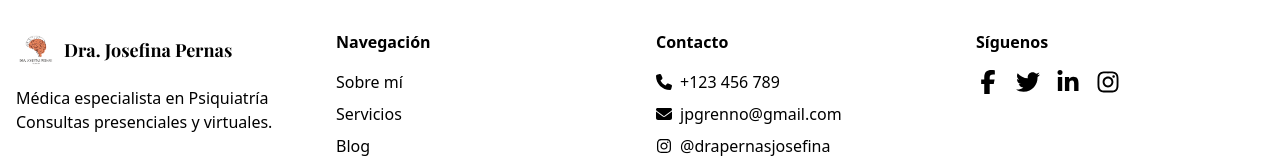
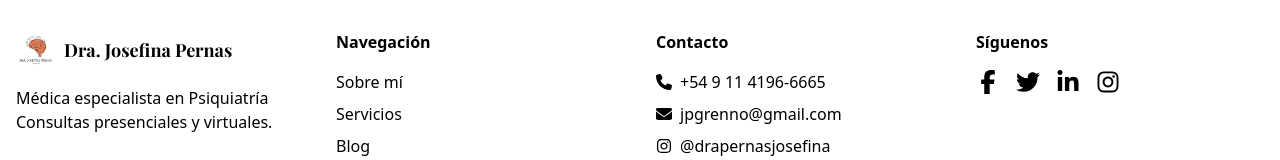
Before and after one commit to clientesweb/drpernasjosefina, a Next.js app: page /about in a window 1280 px wide. Shown: the part 1567-1727 px from the top of the page. Built offline with nearby package versions, Linux system fonts and the light colour scheme; a web font is replaced by a local one.

Commit message:
Actualizar footer.tsx

```diff
--- a/components/footer.tsx
+++ b/components/footer.tsx
@@ -47,7 +47,7 @@ Consultas presenciales y virtuales.
             <div className="space-y-2">
               <a href="tel:+54 9 11 4196-6665" className="flex items-center text-muted-foreground hover:text-primary">
                 <FontAwesomeIcon icon={faPhone} className="h-4 w-4 mr-2" />
-                +123 456 789
+                +54 9 11 4196-6665
               </a>
               <a href="mailto:jpgrenno@gmail.com" className="flex items-center text-muted-foreground hover:text-primary">
                 <FontAwesomeIcon icon={faEnvelope} className="h-4 w-4 mr-2" />
```
